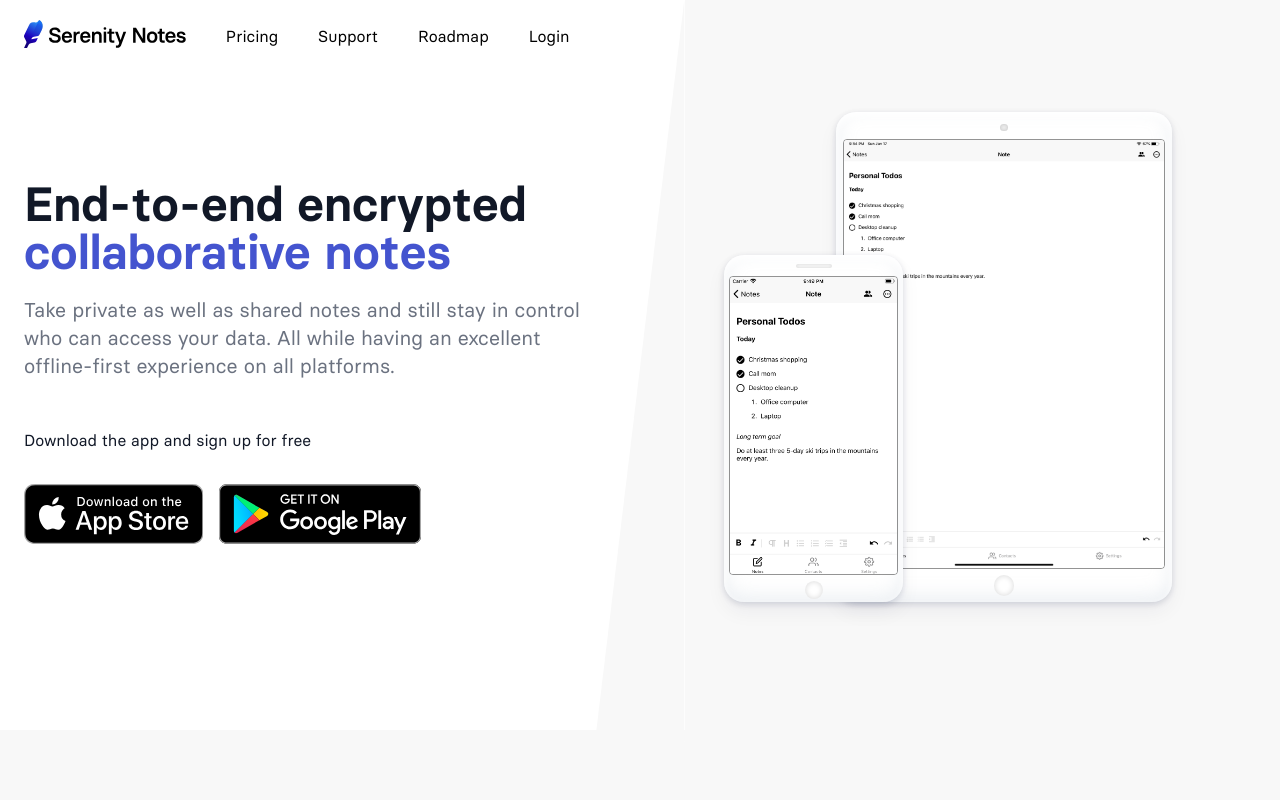
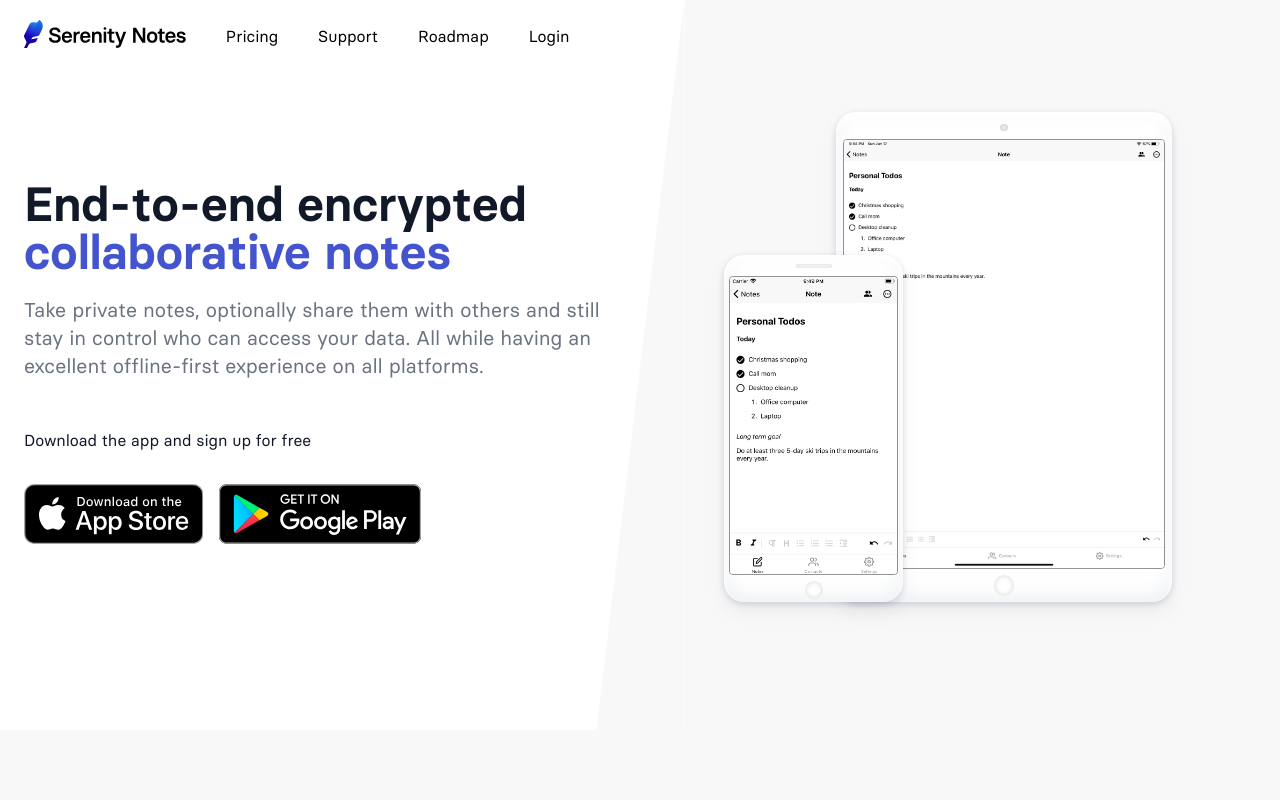
Before and after one commit to serenity-kit/website-legacy, a Next.js app: page /en/notes in a window 1280 px wide. Shown: the top 800 px of the page. Built offline with nearby package versions, Linux system fonts and the light colour scheme; what @tailwindcss/typography, urql would draw is missing.

Commit message:
improve text

```diff
--- a/components/Hero.tsx
+++ b/components/Hero.tsx
@@ -31,9 +31,9 @@ export default function Hero() {
                 <span className="text-primary">collaborative notes</span>
               </h1>
               <p className="mt-3 text-base text-gray-500 sm:mt-5 sm:text-xl lg:text-lg xl:text-xl lg:pr-8">
-                Take private as well as shared notes and still stay in control
-                who can access your data. All while having an excellent
-                offline-first experience on all platforms.
+                Take private notes, optionally share them with others and still
+                stay in control who can access your data. All while having an
+                excellent offline-first experience on all platforms.
               </p>
               <div className="mt-8 sm:max-w-lg sm:mx-auto sm:text-center md:mt-12 lg:text-left lg:mx-0">
                 <p className="text-base font-medium text-gray-900">
```
